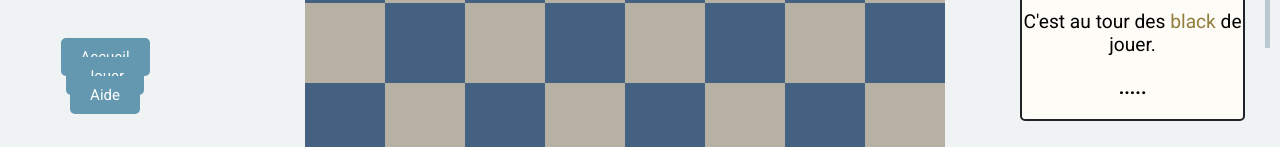
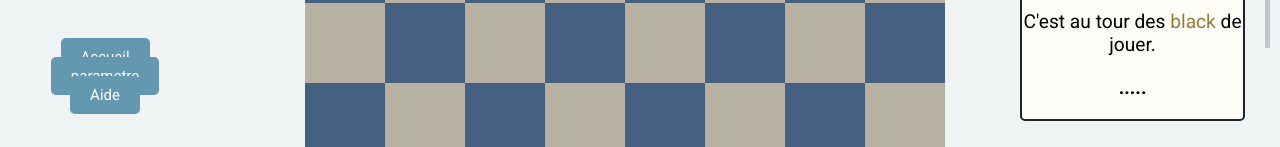
Before and after one commit to DjibrilDia1/TITAN-GAME, a plain HTML site: page GAME/index.html in a window 1280 px wide. Shown: the part 332-479 px from the top of the page. Drawn offline with Linux system fonts and the light colour scheme.

Commit message:
02/08/2024

```diff
--- a/GAME/index.html
+++ b/GAME/index.html
@@ -1,5 +1,6 @@
 <!DOCTYPE html>
 <html lang="en">
+
 <head>
     <meta charset="UTF-8">
     <meta name="viewport" content="width=device-width, initial-scale=1.0">
@@ -9,9 +10,10 @@
     </style>
     <title>Échec</title>
 </head>
+
 <body>
+
     <div class="container">
-
         <!-- Menu de navigation à droite -->
         <div class="gauche">
 
@@ -23,12 +25,11 @@
                 <nav>
                     <ul>
                         <li><a href="#">Accueil</a></li>
-                        <li><a href="#">Jouer</a></li>
+                        <li><a href="#">parametre</a></li>
                         <li><a href="#">Aide</a></li>
                     </ul>
                 </nav>
             </div>
-
         </div>
 
         <!-- Section principale -->
--- a/GAME/plateau.js
+++ b/GAME/plateau.js
@@ -11,6 +11,7 @@ const knight = '<div class="piece" id="knight"><svg xmlns="http://www.w3.org/200
 const rook = '<div class="piece" id="rook"><svg xmlns="http://www.w3.org/2000/svg" viewBox="0 0 448 512"><!--!Font Awesome Free 6.6.0 by @fontawesome - https://fontawesome.com License - https://fontawesome.com/license/free Copyright 2024 Fonticons, Inc.--><path d="M32 192L32 48c0-8.8 7.2-16 16-16l64 0c8.8 0 16 7.2 16 16l0 40c0 4.4 3.6 8 8 8l32 0c4.4 0 8-3.6 8-8l0-40c0-8.8 7.2-16 16-16l64 0c8.8 0 16 7.2 16 16l0 40c0 4.4 3.6 8 8 8l32 0c4.4 0 8-3.6 8-8l0-40c0-8.8 7.2-16 16-16l64 0c8.8 0 16 7.2 16 16l0 144c0 10.1-4.7 19.6-12.8 25.6L352 256l16 144L80 400 96 256 44.8 217.6C36.7 211.6 32 202.1 32 192zm176 96l32 0c8.8 0 16-7.2 16-16l0-48c0-17.7-14.3-32-32-32s-32 14.3-32 32l0 48c0 8.8 7.2 16 16 16zM22.6 473.4L64 432l320 0 41.4 41.4c4.2 4.2 6.6 10 6.6 16c0 12.5-10.1 22.6-22.6 22.6L38.6 512C26.1 512 16 501.9 16 489.4c0-6 2.4-11.8 6.6-16z"/></svg></div>';
 const pawn = '<div class="piece" id="pawn"><svg xmlns="http://www.w3.org/2000/svg" viewBox="0 0 320 512"><!--!Font Awesome Free 6.6.0 by @fontawesome - https://fontawesome.com License - https://fontawesome.com/license/free Copyright 2024 Fonticons, Inc.--><path d="M215.5 224c29.2-18.4 48.5-50.9 48.5-88c0-57.4-46.6-104-104-104S56 78.6 56 136c0 37.1 19.4 69.6 48.5 88L96 224c-17.7 0-32 14.3-32 32c0 16.5 12.5 30 28.5 31.8L80 400l160 0L227.5 287.8c16-1.8 28.5-15.3 28.5-31.8c0-17.7-14.3-32-32-32l-8.5 0zM22.6 473.4c-4.2 4.2-6.6 10-6.6 16C16 501.9 26.1 512 38.6 512l242.7 0c12.5 0 22.6-10.1 22.6-22.6c0-6-2.4-11.8-6.6-16L256 432 64 432 22.6 473.4z"/></svg></div>';
 
+// joueur qui doit jouer
 let playerGo = 'black';
 playerDisplay.textContent = 'black';
 
--- a/GAME/style.css
+++ b/GAME/style.css
@@ -137,7 +137,6 @@ li a {
     background-color:#6498b0;
     color: white;
     font-size: 15px;
-    margin: 0px;
     padding: 10px 20px;
     border-radius: 5px;
     width: 31%;
```
Also changed, not shown: 2 other files.
